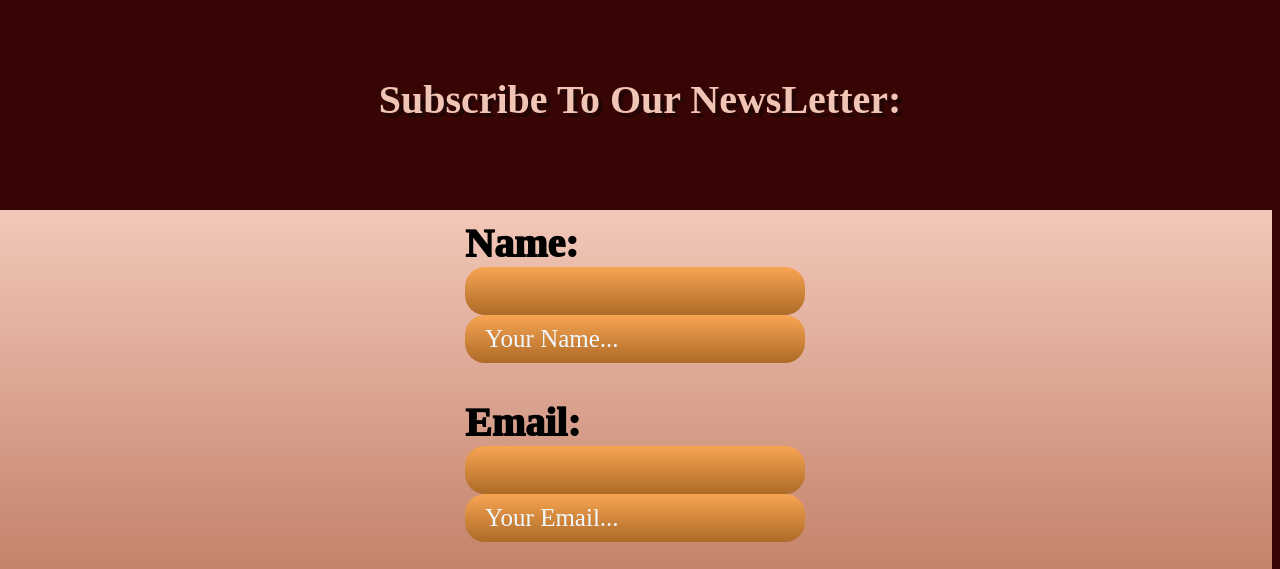
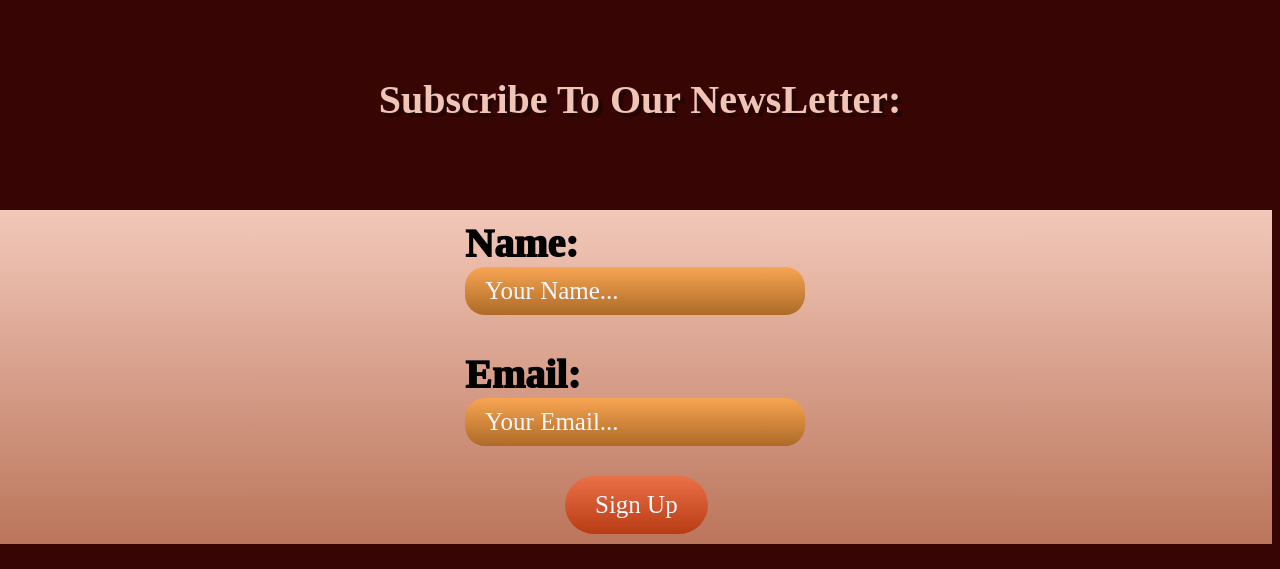
Before and after one commit to imd1005-web-development-winter-2023/assignment-02-MilesHuschilt, a plain HTML site: page index.html in a window 1280 px wide. Shown: the part 2883-3452 px from the top of the page. Drawn offline with Linux system fonts and the light colour scheme.

Commit message:
Updated HTML code without errors

```diff
--- a/index.html
+++ b/index.html
@@ -108,11 +108,11 @@
 <div class = newsletter>
 <form>
    <label for="Name"> Name: </label>
-   <input id="Name">
-   <input type="text" id="your_name" name="your name" autocomplete = "name" placeholder="Your Name..."> <br> <br>
+
+   <input type="text" id="Name" name="your name" autocomplete = "name" placeholder="Your Name..."> <br> <br>
    <label for="Email"> Email: </label>
-   <input id="Email">
-   <input type = "text" id="your_email" name="email" autocomplete = "email" placeholder="Your Email...">
+
+   <input type = "text" id="Email" name="email" autocomplete = "email" placeholder="Your Email...">
    <button type="button">Sign Up</button>
 </form>
 </div>
```
